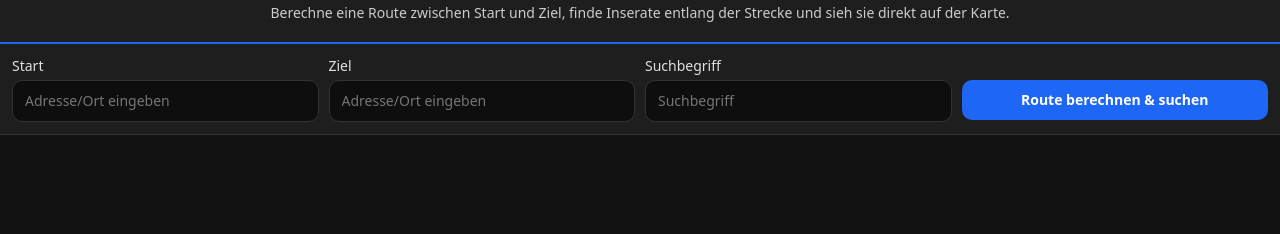
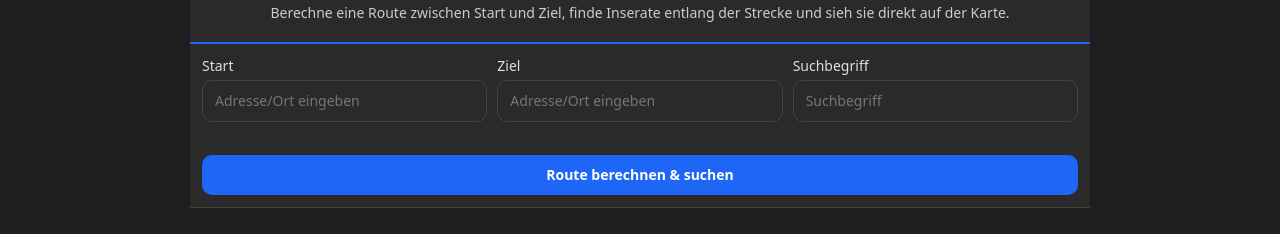
Before and after one commit to 92thms/KA-route, a plain HTML site: page web/route.html in a window 1280 px wide. Shown: the part 54-288 px from the top of the page. Drawn offline with nearby package versions, Linux system fonts and the light colour scheme; a script that the page names is missing.

Commit message:
style: center desktop layout with dark gray theme

```diff
--- a/web/route.css
+++ b/web/route.css
@@ -1,5 +1,5 @@
   :root{
-    --bg:#121212;--fg:#e0e0e0;--card:#1e1e1e;--border:#333;--accent:#1e66f5;--ok:#43d17c;--err:#ef5350;
+    --bg:#1e1e1e;--fg:#e0e0e0;--card:#2a2a2a;--border:#444;--accent:#1e66f5;--ok:#43d17c;--err:#ef5350;
   }
   *{box-sizing:border-box}
   body{margin:0;font:14px/1.4 system-ui,Segoe UI,Roboto,Arial;background:var(--bg);color:var(--fg)}
@@ -9,6 +9,12 @@
   a, a:visited{color:#b4c7ff;text-decoration:none}
   a:hover{color:#d5e2ff;text-decoration:underline}
   .hidden{display:none!important}
+
+  /* Center content with max width */
+  .app-header, header, #map-box, #panel{
+    max-width:900px;
+    margin:0 auto;
+  }
 
   /* App Header */
   .app-header{
@@ -35,7 +41,7 @@
   }
   header .group{display:flex;flex-direction:column;gap:4px;flex:1;min-width:240px}
   input,button{
-    padding:10px 12px;border:1px solid var(--border);border-radius:10px;font:inherit;background:#0e0e0e;color:var(--fg)
+    padding:10px 12px;border:1px solid var(--border);border-radius:10px;font:inherit;background:var(--card);color:var(--fg)
   }
   input:focus{outline:2px solid #2a6dfb}
   button{cursor:pointer;background:var(--accent);color:#fff;border:none;font-weight:700}
@@ -44,7 +50,7 @@
   .suggest{position:relative}
   .suggest ul{
     position:absolute;left:0;right:0;top:calc(100% + 6px);z-index:999;margin:0;list-style:none;padding:6px;border:1px solid var(--border);
-    background:#0e0e0e;border-radius:10px;max-height:240px;overflow:auto;box-shadow:0 6px 18px rgba(0,0,0,.35)
+    background:var(--card);border-radius:10px;max-height:240px;overflow:auto;box-shadow:0 6px 18px rgba(0,0,0,.35)
   }
   .suggest li{padding:8px 10px;border-radius:8px;cursor:pointer}
   .suggest li:hover{background:#1b1b1b}
@@ -113,7 +119,7 @@
   .preview-list li::before{content:"";position:absolute;left:0;top:9px;width:4px;height:4px;border-radius:50%;background:var(--accent);}
 
   /* Auf-/zuklappbare Ortsgruppen + Galerie */
-  #results .groupbox{border:1px solid var(--border);border-radius:10px;margin:10px 0;overflow:hidden;background:#151515}
+  #results .groupbox{border:1px solid var(--border);border-radius:10px;margin:10px 0;overflow:hidden;background:var(--card)}
   #results .groupbox summary{
     cursor:pointer;padding:10px 12px;font-weight:700;list-style:none;display:flex;justify-content:space-between;align-items:center
   }
```
